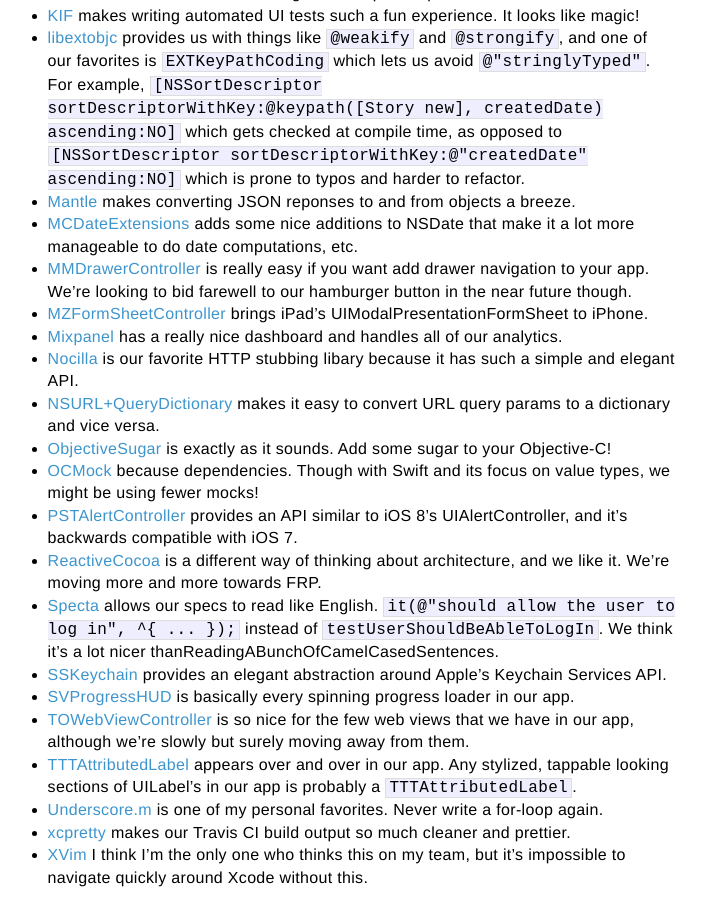
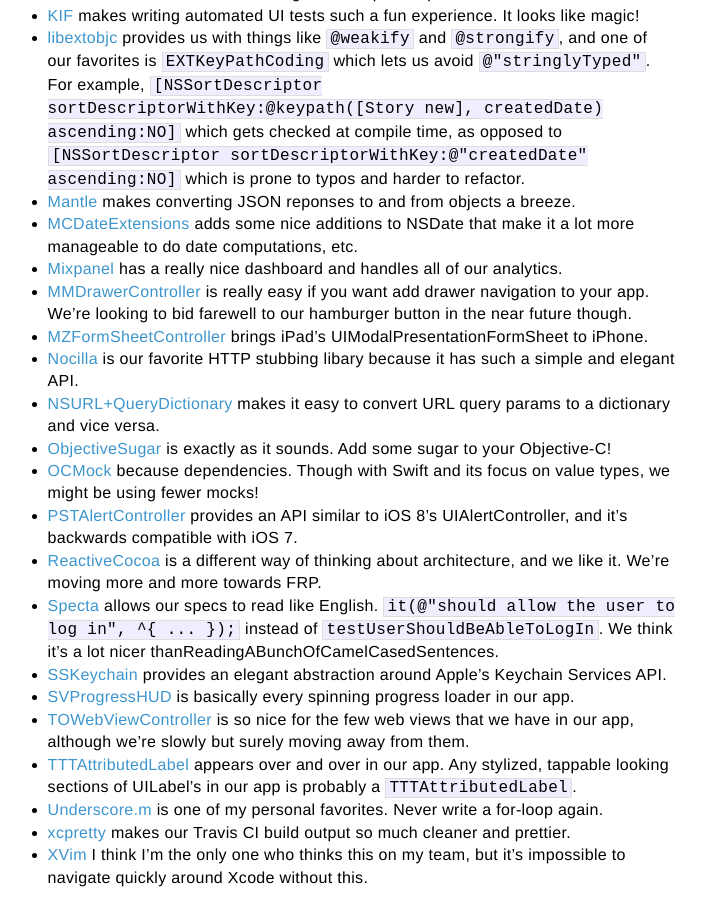
Before and after one commit to venmo/venmo.github.io, a Jekyll site: the page built from _posts/2015-01-08-thank-you-open-source-community.md, in a window 1280 px wide and 900 px high, scrolled down 1201 px. Shown: the whole window, without its empty margins (289-995 px from the left). Built offline with Jekyll 4.4.1, drawn with Linux system fonts in a browser that asks for light colours; Markdown is read by kramdown in place of the engine named in the settings.

```diff
--- a/_posts/2015-01-08-thank-you-open-source-community.md
+++ b/_posts/2015-01-08-thank-you-open-source-community.md
@@ -29,9 +29,9 @@ We open-source a lot of things at Venmo, and we also use a lot of open-source li
 * [libextobjc](https://github.com/jspahrsummers/libextobjc) provides us with things like `@weakify` and `@strongify`, and one of our favorites is `EXTKeyPathCoding` which lets us avoid `@"stringlyTyped"`. For example, `[NSSortDescriptor sortDescriptorWithKey:@keypath([Story new], createdDate) ascending:NO]` which gets checked at compile time, as opposed to `[NSSortDescriptor sortDescriptorWithKey:@"createdDate" ascending:NO]` which is prone to typos and harder to refactor.
 * [Mantle](https://github.com/Mantle/Mantle) makes converting JSON reponses to and from objects a breeze.
 * [MCDateExtensions](https://github.com/mirego/MCDateExtensions) adds some nice additions to NSDate that make it a lot more manageable to do date computations, etc.
+* [Mixpanel](https://github.com/mixpanel/mixpanel-iphone) has a really nice dashboard and handles all of our analytics.
 * [MMDrawerController](https://github.com/mutualmobile/MMDrawerController) is really easy if you want add drawer navigation to your app. We’re looking to bid farewell to our hamburger button in the near future though.
 * [MZFormSheetController](https://github.com/m1entus/MZFormSheetController) brings iPad’s UIModalPresentationFormSheet to iPhone.
-* [Mixpanel](https://github.com/mixpanel/mixpanel-iphone) has a really nice dashboard and handles all of our analytics.
 * [Nocilla](https://github.com/luisobo/Nocilla) is our favorite HTTP stubbing libary because it has such a simple and elegant API.
 * [NSURL+QueryDictionary](https://github.com/itsthejb/NSURL-QueryDictionary) makes it easy to convert URL query params to a dictionary and vice versa.
 * [ObjectiveSugar](https://github.com/supermarin/objectivesugar) is exactly as it sounds. Add some sugar to your Objective-C!
```
